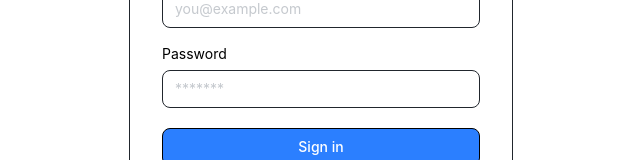
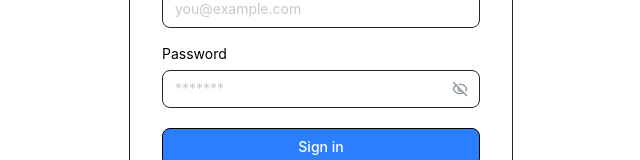
Before and after one commit to johncizin/Forge, a React (Vite) app in the folder frontend/: page /login in a window 1280 px wide. Shown: the part 385-545 px from the top of the page, without its empty margins (319-959 px from the left). Built offline with nearby package versions, Linux system fonts and the light colour scheme.

Commit message:
added toggle to see password in login and signup page

```diff
--- a/frontend/src/pages/ProjectView.tsx
+++ b/frontend/src/pages/ProjectView.tsx
@@ -8,6 +8,7 @@ import { createTask } from "../services/taskService";
 import type { FetchedTaskData } from "../services/taskService";
 import { useState } from "react";
 import { CreateTaskModal } from "../components/modals/TaskModal";
+import { FolderKanban } from "lucide-react";
 
 export function Project() {
   //using patterns from taskService and taskHook
@@ -59,17 +60,10 @@ export function Project() {
 
       {/* Task list */}
       {tasks.length === 0 ? (
-        <div className="flex flex-col items-center justify-center h-64 text-forge-muted">
-          <p className="text-lg mb-4">No tasks yet</p>
-          {project?.ownerId === user?.id && (
-            <button
-              onClick={() => setShowModal(true)}
-              className="flex items-center gap-2 bg-forge-accent text-white text-sm font-medium px-4 py-2 rounded-lg hover:opacity-80 transition-opacity"
-            >
-              <Plus size={16} />
-              Create your first task
-            </button>
-          )}
+        <div className="flex flex-col items-center justify-center h-64 border border-dashed border-forge-border rounded-2xl text-forge-muted">
+          <FolderKanban size={36} className="mb-3 opacity-40" />
+          <p className="font-medium">No tasks yet</p>
+          <p className="text-sm mt-1">Create one to get started</p>
         </div>
       ) : (
         <div className="grid grid-cols-1 md:grid-cols-2 lg:grid-cols-3 gap-6">
--- a/frontend/src/pages/loginPage.tsx
+++ b/frontend/src/pages/loginPage.tsx
@@ -1,7 +1,8 @@
 import { useState } from "react";
 import { useNavigate } from "react-router-dom";
 import { useAuth } from "../context/authContext";
-import { Anvil } from "lucide-react";
+import { Anvil, Eye, EyeOff } from "lucide-react";
+
 
 
 export default function LoginPage() {
@@ -12,6 +13,7 @@ export default function LoginPage() {
   const [password, setPassword] = useState("");
   const [error, setError] = useState("");
   const [loading, setLoading] = useState(false);
+  const [showPassword, setShowPassword] = useState(false) //eye off
 
   const { login, register } = useAuth();
   const navigate = useNavigate();
@@ -34,6 +36,10 @@ export default function LoginPage() {
       setLoading(false);
     }
   };
+
+  const handleEyeToggle = () => {
+
+  }
 
   return (
     // page container
@@ -87,14 +93,20 @@ export default function LoginPage() {
 
             <div className="flex flex-col gap-1.5">
               <label className="text-sm text-forge-login-text">Password</label>
+              <div className="relative">
               <input
-                type="password"
+                type= {showPassword ? "text" : "password"}
                 value={password}
                 onChange={(e) => setPassword(e.target.value)}
                 placeholder="*******"
+                autoComplete="current-password"
                 required
-                className="bg-forge-bg border hover:bg-forge-login-hover border-forge-border rounded-lg px-3 py-2 text-sm text-forge-login-text placeholder-forge-muted/50 focus:outline-none focus:border-forge-login-focus-border transition-colors"
+                className="bg-forge-bg border hover:bg-forge-login-hover border-forge-border rounded-lg px-3 py-2 pr-10 text-sm text-forge-login-text placeholder-forge-muted/50 focus:outline-none focus:border-forge-login-focus-border transition-colors w-full"
               />
+               <span className="absolute right-3 top-1/2 -translate-y-1/2 cursor-pointer text-forge-muted" onClick={() => setShowPassword(!showPassword)}>
+                 { showPassword ? <Eye size={16}/> : <EyeOff size={16} /> }
+              </span>
+              </div>
             </div>
 
             {error && (
```
